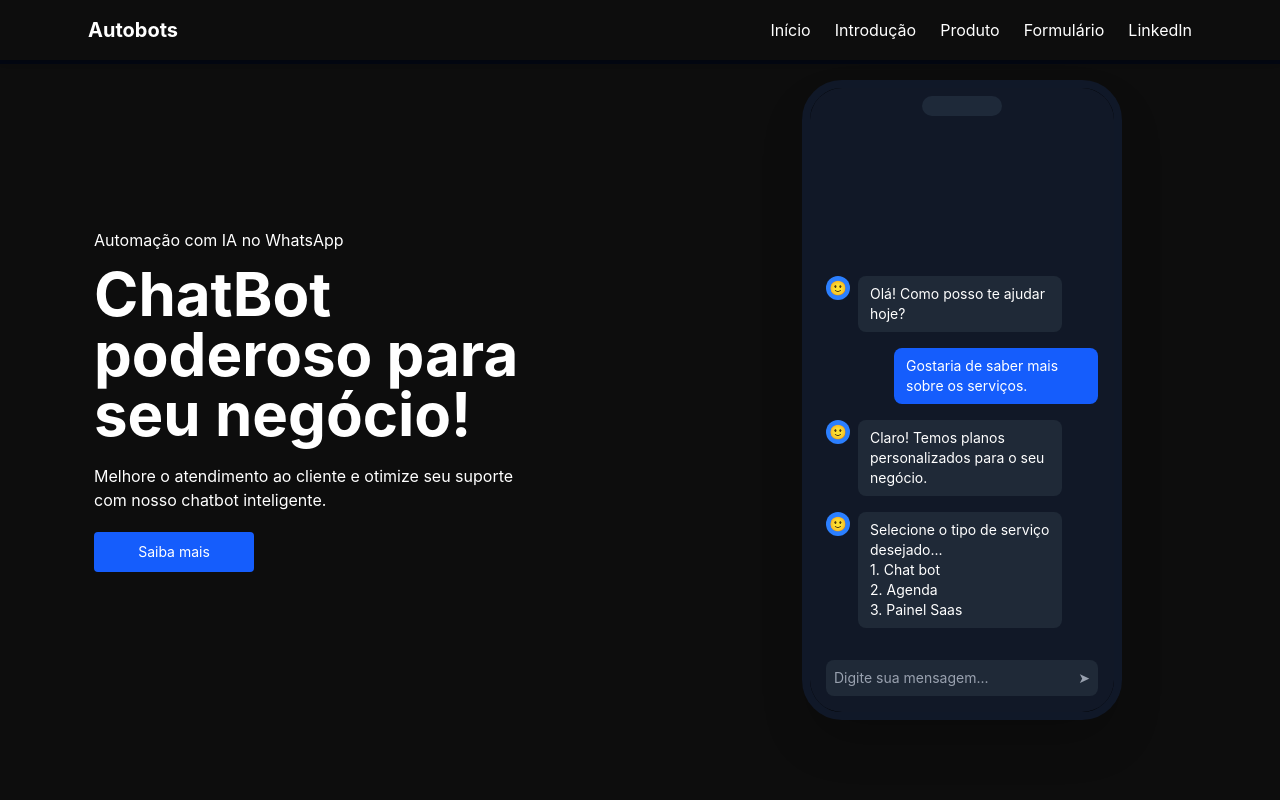
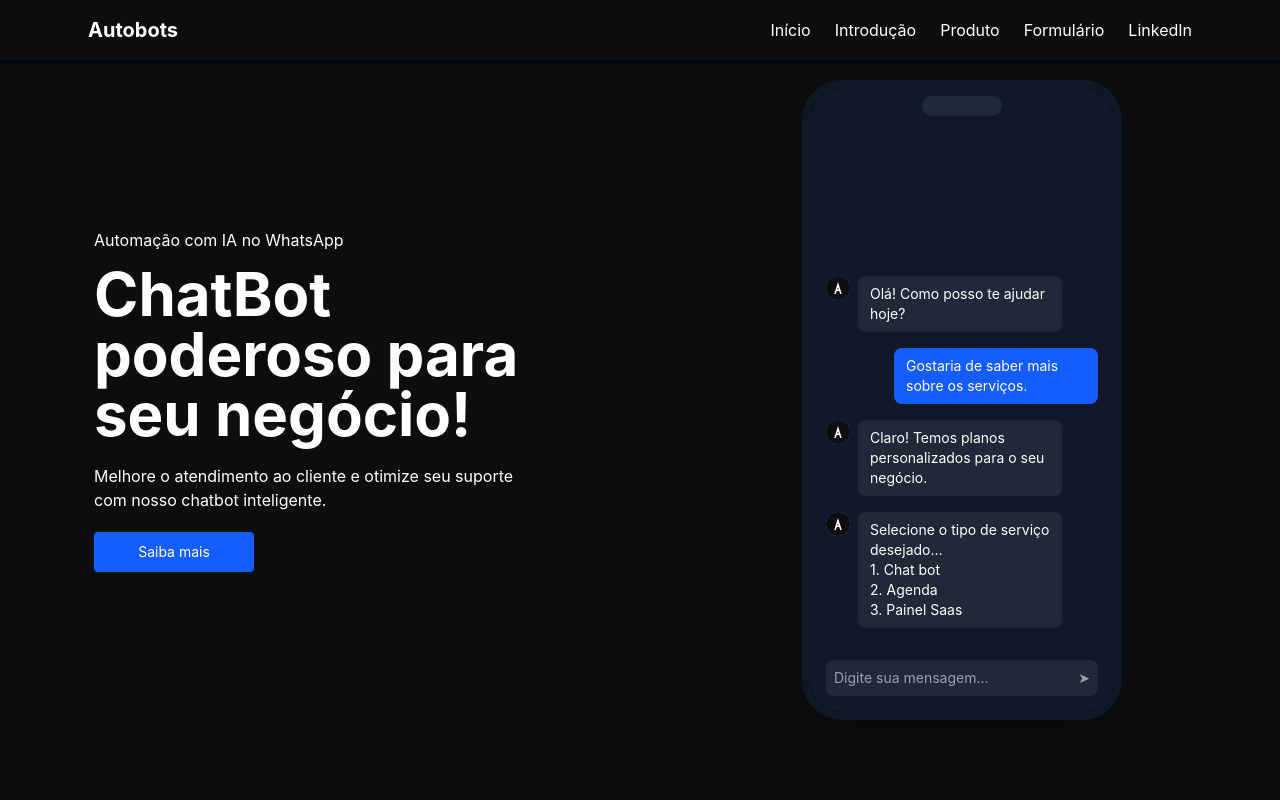
Before and after one commit to lucasryg/autobots, a Next.js app: page / in a window 1280 px wide. Shown: the top 800 px of the page. Built offline with nearby package versions, Linux system fonts and the light colour scheme; grey boxes are pictures that could not be loaded.

Commit message:
Altera imagens de rota

```diff
--- a/src/app/components/Formulario/index.tsx
+++ b/src/app/components/Formulario/index.tsx
@@ -1,6 +1,6 @@
 'use client'
 
-import { useRef, useState } from "react"
+import { useEffect, useRef, useState } from "react"
 import emailjs from '@emailjs/browser';
 
 export default function Formulario() {
@@ -8,18 +8,37 @@ export default function Formulario() {
     const form = useRef<HTMLFormElement>(null);
     const [enviado, setEnviado] = useState(false);
     const [erro, setErro] = useState(false);
+    const [texto, setTexto] = useState('abaixo');
 
     const enviarEmail = (e: React.FormEvent) => {
         e.preventDefault();
 
+        useEffect(() => {
+            const isMobile = window.innerWidth <= 768;
+            setTexto(isMobile ? 'abaixo' : 'ao lado');
+        }, []);
+
         if (!form.current) return;
 
+        emailjs.init({
+            publicKey: 'HEj_GsdW86WUxlHo1SZMI',
+            blockHeadless: true,
+            blockList: {
+                watchVariable: 'userEmail',
+            },
+            limitRate: {
+                id: 'app',
+                throttle: 10000,
+            },
+        });
+
+        console.log(form.current)
         emailjs
             .sendForm(
                 'service_np8grza',
                 'template_kbk49be',
                 form.current,
-                '0lOg8ozcxecL2tt_2'
+                { publicKey: '0lOg8ozcxecL2tt_2' }
             )
             .then(
                 () => {
@@ -42,10 +61,10 @@ export default function Formulario() {
                 <div>
                     <h2 className="text-4xl font-bold mb-4">Vamos conversar?</h2>
                     <p className="text-gray-400 mb-6">
-                        Tem interesse em automatizar seus atendimentos com inteligência artificial? Ou precisa de um projeto personalizado com chatbot?
+                        Tem interesse em automatizar seus atendimentos com inteligência artificial? Precisa de um projeto personalizado com chatbot?
                     </p>
                     <p className="text-gray-400">
-                        Preencha o formulário ao lado e nossa equipe entrará em contato com você em até 24 horas úteis.
+                        Preencha o formulário {texto} e nossa equipe entrará em contato com você em até 24 horas úteis.
                     </p>
                 </div>
 
--- a/src/app/components/Header/index.tsx
+++ b/src/app/components/Header/index.tsx
@@ -1,5 +1,5 @@
 import Image from 'next/image'
-import icon from './icon.svg';
+
 
 export default function Header() {
 
@@ -12,7 +12,7 @@ export default function Header() {
                             className='rounded-full'
                             width="50"
                             height="50"
-                            src={icon}
+                            src="/images/Icon.svg"
                             alt="Imagem do site"
                         />
                     </a>
--- a/src/app/components/chat/index.tsx
+++ b/src/app/components/chat/index.tsx
@@ -1,4 +1,8 @@
+import logo from '../../../../public/images/Icon.svg';
+import Image from 'next/image';
+
 export default function Chat() {
+
   return (
     <div className="min-h-screen flex items-center justify-center p-6">
       {/* Molde do iPhone */}
@@ -13,7 +17,7 @@ export default function Chat() {
           {/* Mensagem do bot */}
           <div className="flex items-start space-x-2">
             <div className="w-6 h-6 bg-blue-500 rounded-full flex items-center justify-center text-white text-sm font-bold">
-              🙂
+              <Image unoptimized={true} src={logo} alt="logo do autobots" width={40} height={40} />
             </div>
             <div className="bg-[#1f2937] text-sm text-white px-3 py-2 rounded-lg max-w-[75%]">
               Olá! Como posso te ajudar hoje?
@@ -30,7 +34,7 @@ export default function Chat() {
           {/* Nova resposta do bot */}
           <div className="flex items-start space-x-1">
             <div className="w-6 h-6 bg-blue-500 rounded-full flex items-center justify-center text-white text-sm font-bold">
-              🙂
+              <Image unoptimized={true} src={logo} alt="logo do autobots" width={40} height={40} />
             </div>
             <div className="h-6" />
             <div className="bg-[#1f2937] text-sm text-white px-3 py-2 rounded-lg max-w-[75%]">
@@ -41,19 +45,19 @@ export default function Chat() {
           {/* Nova resposta do bot */}
           <div className="flex items-start space-x-1">
             <div className="w-6 h-6 bg-blue-500 rounded-full flex items-center justify-center text-white text-sm font-bold">
-              🙂
+               <Image unoptimized={true} src={logo} alt="logo do autobots" width={40} height={40} />
             </div>
             <div className="h-6" />
             <div className="bg-[#1f2937] text-sm text-white px-3 py-2 rounded-lg max-w-[75%]">
               Selecione o tipo de serviço desejado...
-                 <br/>
+              <br />
 
               1. Chat bot
-                 <br/>
+              <br />
               2. Agenda
-                 <br/>
+              <br />
               3. Painel Saas
-                 <br/>
+              <br />
             </div>
           </div>
 
--- a/src/app/page.tsx
+++ b/src/app/page.tsx
@@ -8,7 +8,6 @@ import Formulario from './components/Formulario';
 import { Metadata } from 'next';
 import Image from 'next/image';
 import Menu from './components/Menu';
-import eu from './Eu.jpeg'
 import '../../src/app/globals.css';
 
 export const metadata: Metadata = {
@@ -110,7 +109,7 @@ export default function Home() {
             Estou à disposição para conversar sobre soluções personalizadas e novas oportunidades.
           </p>
           <div className="flex justify-center p-6">
-            <Image unoptimized={true} className="rounded-2xl" src={eu} alt="Minha foto" width={300} height={300} />
+            <Image className="rounded-2xl" src="/images/Eu.jpeg" alt="Minha foto" width={300} height={300} />
           </div>
           <a
             href="https://www.linkedin.com/in/lucas-r-y-gonçalves-16b608198/"
```
Also changed, not shown: public/images/Eu.jpeg (renamed from public/Eu.jpeg), public/images/Icon.svg (renamed from public/Icon.svg). Lines whose indentation alone changed are shown as unchanged.
